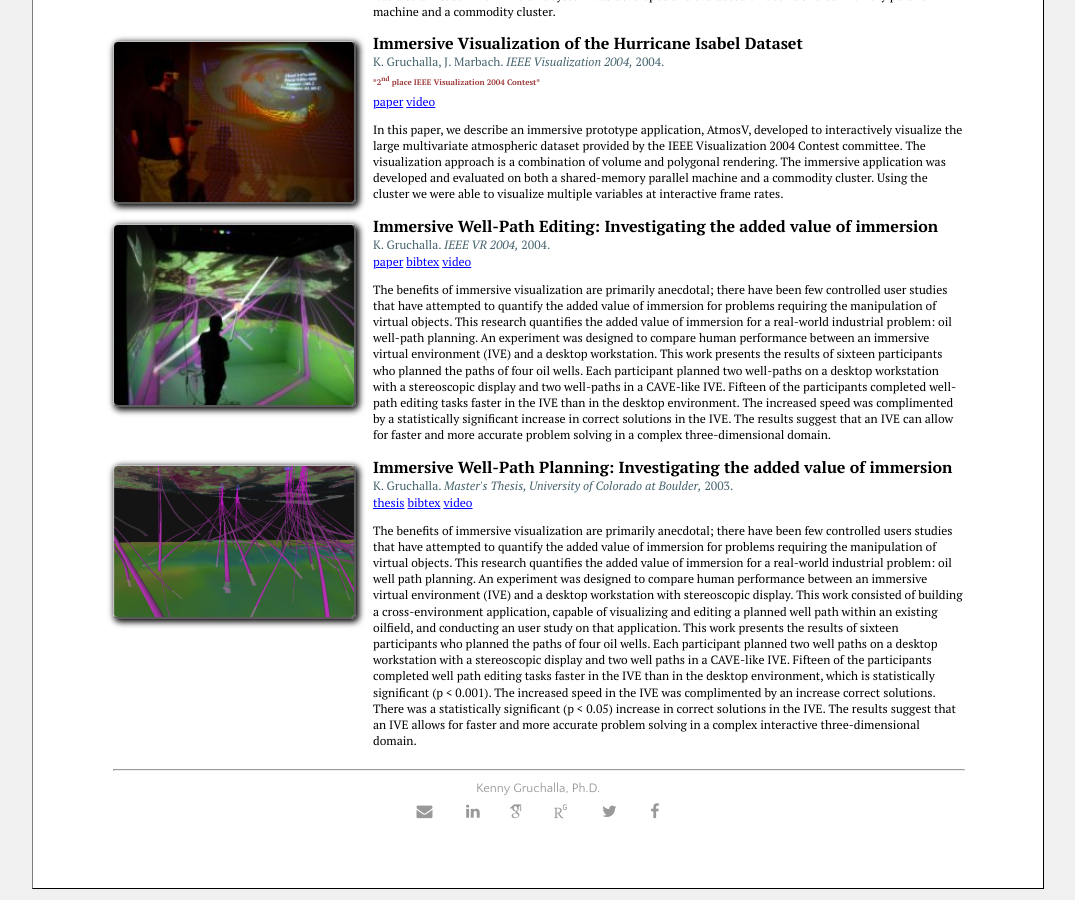
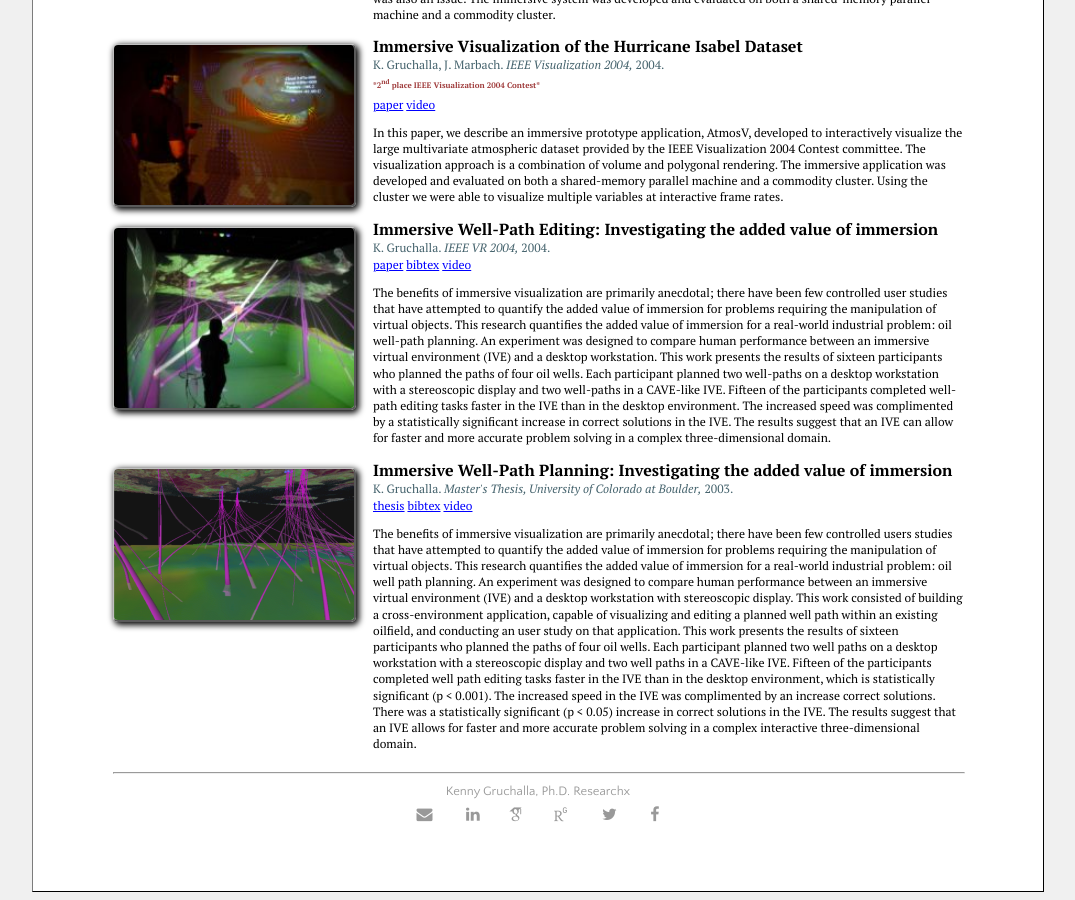
Before and after one commit to gruchalla/gruchalla.github.io, a Jekyll site: the page built from index.html, in a window 1280 px wide and 900 px high, scrolled down 7154 px. Shown: the whole window, without its empty margins (102-1177 px from the left). Built offline with Jekyll 4.4.1, drawn with Linux system fonts in a browser that asks for light colours; nearby versions of some CDN libraries; some web fonts are replaced; the list of posts is cut into pages by our own code.

Commit message:
fixed tagline

```diff
--- a/_config.yml
+++ b/_config.yml
@@ -1,6 +1,6 @@
 # Site Settings
 title:               Kenny Gruchalla, Ph.D.
-tagline:
+tagline:             Researchx
 description:         "I'm primarily interested in developing interactive scientific visualization techniques that provide tools for finding meaning in increasingly large and complex data. My research interests include: scientific visualization, immersive visualization, high-performance scientific computing, GPU computing, topology-based feature extraction, human-computer interaction, and physics-based modeling."
 baseurl:            #""
 url:                #""
```
